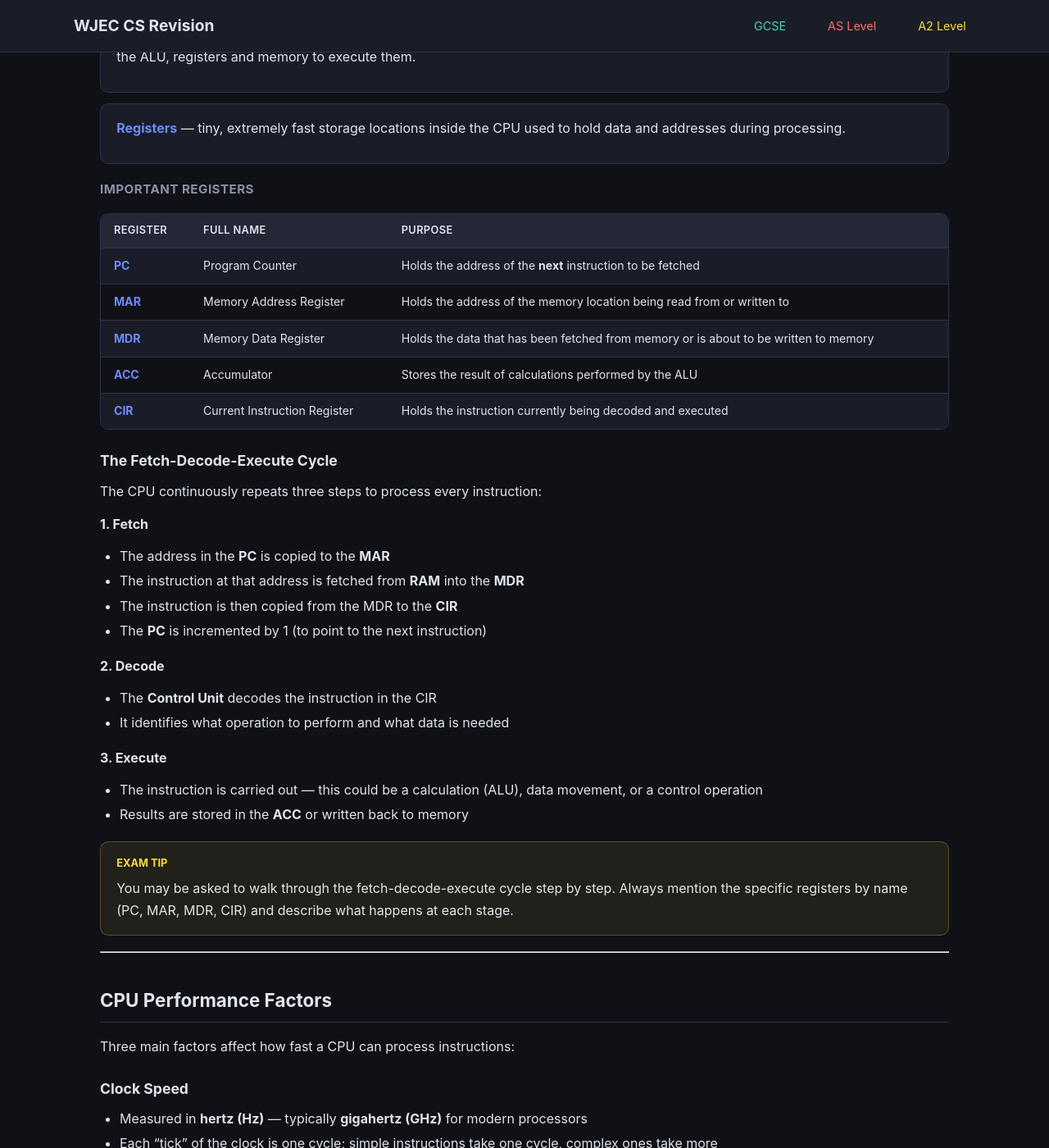
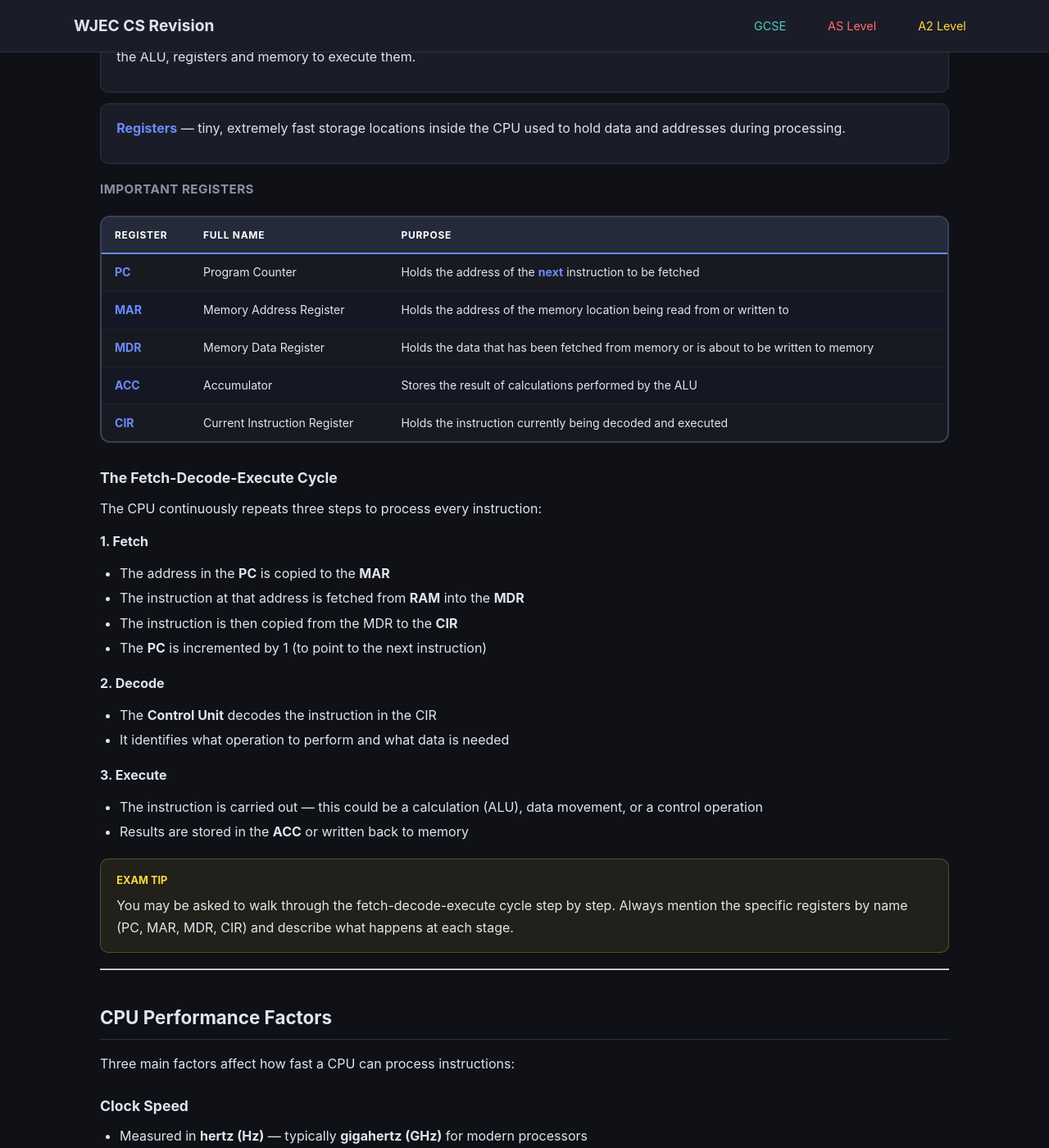
Before and after one commit to jase1979/comp-sci, a Jekyll site: the page built from gcse/unit1/hardware/index.md, in a window 1280 px wide and 1400 px high, scrolled down 1858 px. Shown: the whole window at 82% size. Built offline with Jekyll 4.4.1, drawn with Linux system fonts in a browser that asks for light colours.

Commit message:
Improve table styling with higher contrast and hover effects
Darker background, bold white headers with accent-coloured bottom
border, subtle alternating row tints, hover highlight, and stronger
outer border for clear visual separation from page background.

Co-Authored-By: Claude Opus 4.6 <noreply@anthropic.com>

```diff
--- a/_sass/main.scss
+++ b/_sass/main.scss
@@ -295,50 +295,56 @@ a:hover { color: var(--accent-hover); }
     .table-wrap {
       overflow-x: auto;
       -webkit-overflow-scrolling: touch;
-      margin: 1rem 0 1.5rem;
-      border-radius: 10px;
-      border: 1px solid var(--border);
+      margin: 1.2rem 0 1.8rem;
+      border-radius: 12px;
+      border: 2px solid #3a3f5c;
+      background: #13151d;
     }
 
     table {
       width: 100%;
-      border-collapse: collapse;
+      border-collapse: separate;
+      border-spacing: 0;
       font-size: 0.88rem;
       margin: 0;
 
-      th, td {
-        padding: 0.65rem 1rem;
+      th {
+        background: #252a3a;
+        font-weight: 700;
+        color: #fff;
+        font-size: 0.75rem;
+        text-transform: uppercase;
+        letter-spacing: 0.06em;
+        padding: 0.75rem 1rem;
         text-align: left;
-        border-bottom: 1px solid var(--border);
-        white-space: normal;
-        vertical-align: top;
-      }
-
-      th {
-        background: var(--surface-hover);
-        font-weight: 600;
-        color: var(--text);
-        font-size: 0.8rem;
-        text-transform: uppercase;
-        letter-spacing: 0.03em;
+        border-bottom: 2px solid var(--accent);
         position: sticky;
         top: 0;
       }
 
       td {
+        padding: 0.7rem 1rem;
+        text-align: left;
+        vertical-align: top;
         color: var(--text);
-        background: var(--surface);
+        background: transparent;
+        border-bottom: 1px solid #1f2333;
       }
 
-      tr:nth-child(even) td { background: var(--bg); }
+      tr:nth-child(odd) td { background: rgba(255,255,255,0.02); }
+      tr:nth-child(even) td { background: rgba(108,138,255,0.03); }
+
+      tr:hover td { background: rgba(108,138,255,0.08); }
 
       tr:last-child td { border-bottom: none; }
 
       td:first-child {
-        font-weight: 500;
+        font-weight: 600;
         color: var(--accent);
-        white-space: nowrap;
       }
+
+      // Bold text in cells keeps accent colour
+      td strong { color: var(--accent); }
     }
 
     code {
```
